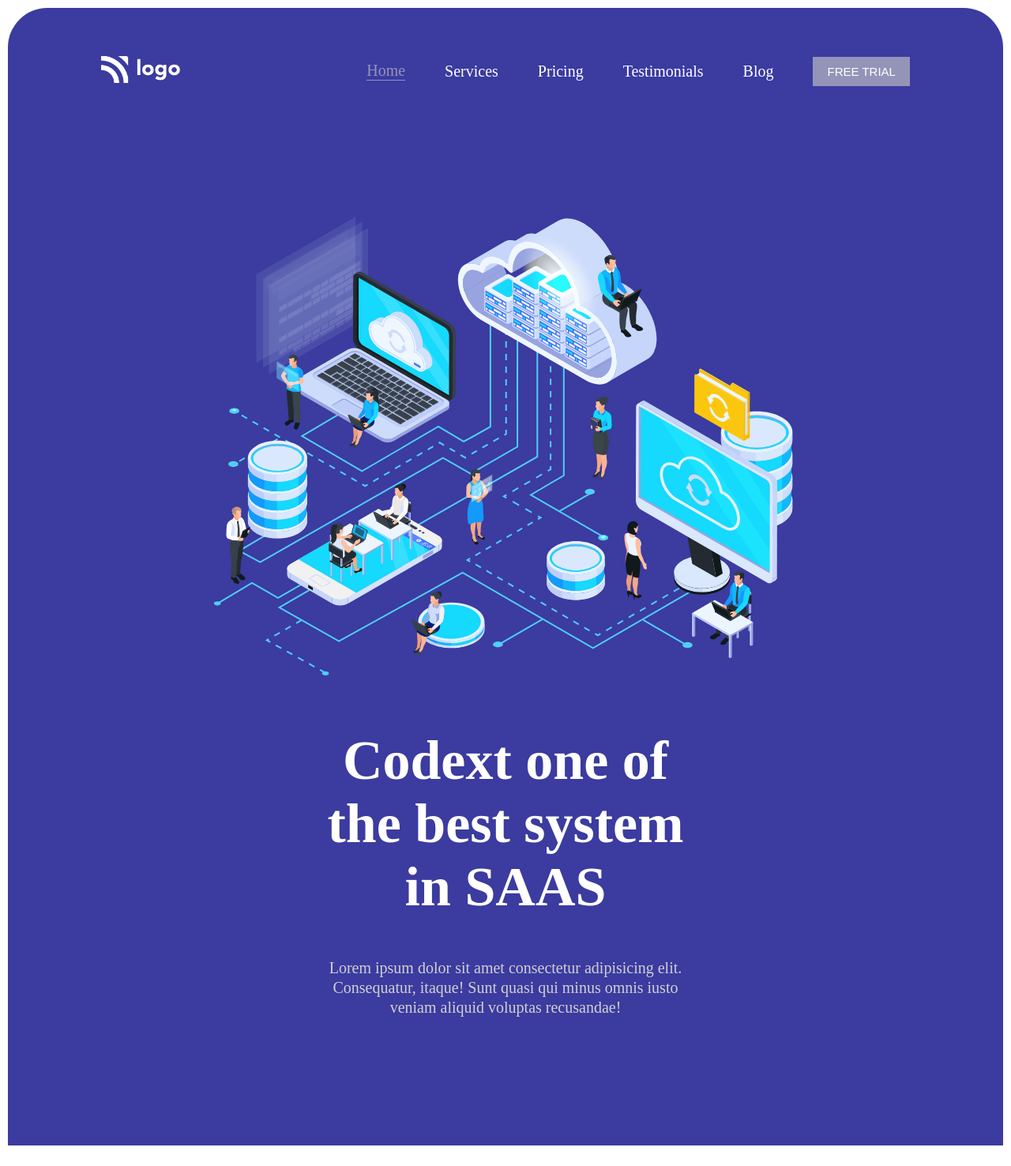
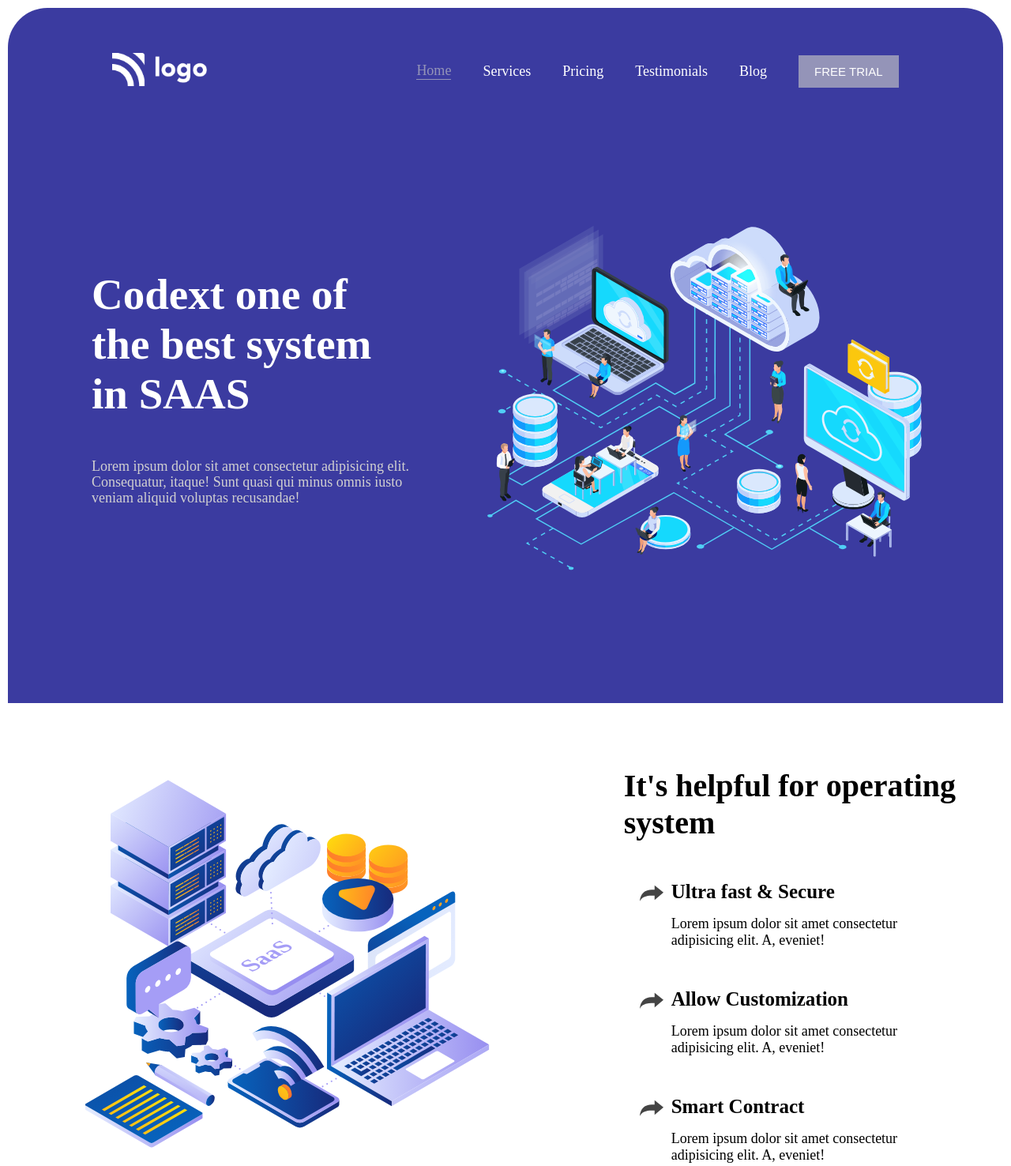
Before and after one commit to Sumantkm/Project-13_SAAS-landing-page, a plain HTML site: page index.html in a window 1280 px wide. Shown: the top 1476 px of the page at 79% size. Drawn offline with Linux system fonts and the light colour scheme.

Commit message:
font size updated

```diff
--- a/style.css
+++ b/style.css
@@ -29,18 +29,18 @@ div.navbar{
 
 
 div.logo img{
-    width: 150px;
+    width: 120px;
 }
 
 
 ul.list-items{
     display: flex;
     flex-direction: row;
-    gap: 80px;
+    gap: 40px;
     color: #fff;
     list-style: none;
     align-items: center;
-    font-size: 20px;
+    font-size: 18px;
 
 }
 
@@ -50,15 +50,15 @@ li.items.active{
 }
 
 ul.list-items button{
-    padding: 14px 25px;
+    padding: 12px 20px;
     background-color: #9494b8;
     color: #fff;
     border: none;
-    font-size: 18px;
+    font-size: 15px;
 
 }
 
-@media only screen and (max-width:1300px) {
+@media only screen and (max-width:800px) {
 
     header{
         height: 180%;
@@ -66,7 +66,8 @@ ul.list-items button{
 
 
     ul.list-items{
-        gap: 50px;
+        gap: 20px;
+        font-size: 13px;
     }
 
     div.logo img{
@@ -78,11 +79,12 @@ ul.list-items button{
     }
 
     ul.list-items button{
+        display: inline-block;
         padding: 10px 18px;
         background-color: #9494b8;
         color: #fff;
         border: none;
-        font-size: 15px;
+        font-size: 12px;
 
     }
 }
@@ -104,22 +106,22 @@ div.hero-left{
 }
 
 div.hero-left h1{
-    font-size: 70px;
+    font-size: 55px;
     color: #fff;
 }
 
 div.hero-left p{
-    font-size: 20px;
-    line-height: 25px;
+    font-size: 18px;
+    line-height: 20px;
     margin-top: 50px;
     color: #d1d0d0;
 }
 
 img.hero-img{
-    width: 800px;
+    width: 600px;
 }
 
-@media only screen and (max-width:1300px){
+@media only screen and (max-width:870px){
     div.hero{
         height: 80%;
         flex-direction: column-reverse;
@@ -128,6 +130,10 @@ img.hero-img{
     div.hero-left{
         margin-left: 0;
         text-align: center;
+    }
+
+    img.hero-img{
+        width: 500px;
     }
 }
 
@@ -143,7 +149,7 @@ div.info{
 
 
 div.info-left img{
-    width: 700px;
+    width: 580px;
 }
 
 div.right-info div.heading{
@@ -151,7 +157,7 @@ div.right-info div.heading{
 }
 
 div.right-info div.heading h3{
-    font-size: 50px;
+    font-size: 40px;
 }
 
 div.features{
@@ -161,12 +167,12 @@ div.features{
 }
 
 div.features h4{
-    font-size: 30px;
-    margin-bottom: 20px;
+    font-size: 25px;
+    margin-bottom: 16px;
 }
 
 div.features p{
-    font-size: 20px;
+    font-size: 18px;
 }
 
 div.features img{
@@ -175,7 +181,7 @@ div.features img{
     left: -40px;
 }
 
-@media only screen and (max-width:1300px){
+@media only screen and (max-width:870px){
     div.info{
 
         flex-direction: column;
@@ -188,7 +194,7 @@ div.features img{
 /* --------footer----------- */
 
 footer{
-    height: 60vh;
+    height: 70vh;
 }
 
 footer div.heading{
@@ -203,14 +209,14 @@ div.cards{
     flex-wrap: wrap;
     flex-direction: row;
     justify-content: center;
-    gap: 60px;
+    justify-content: space-evenly;
     margin-top: 60px;
 }
 
 div.card{
     border: none;
-    height: 280px;
-    width: 230px;
+    height: 250px;
+    width: 200px;
     border-radius: 30px;
     box-shadow: 5px 5px 5px #a8a8a8;
     overflow: hidden;
@@ -223,11 +229,11 @@ div.icon {
 }
 
 div.icon img{
-    width: 90px;
+    width: 70px;
 }
 
 div.card-info h5{
-    font-size: 25px;
+    font-size: 20px;
 }
 
 div.card-info p{
@@ -246,7 +252,7 @@ div.card-info.active1{
     background-color: blue;
 }
 
-@media only screen and (max-width:1300px){
+@media only screen and (max-width:870px){
     footer{
         height: 100%;
     }
```
